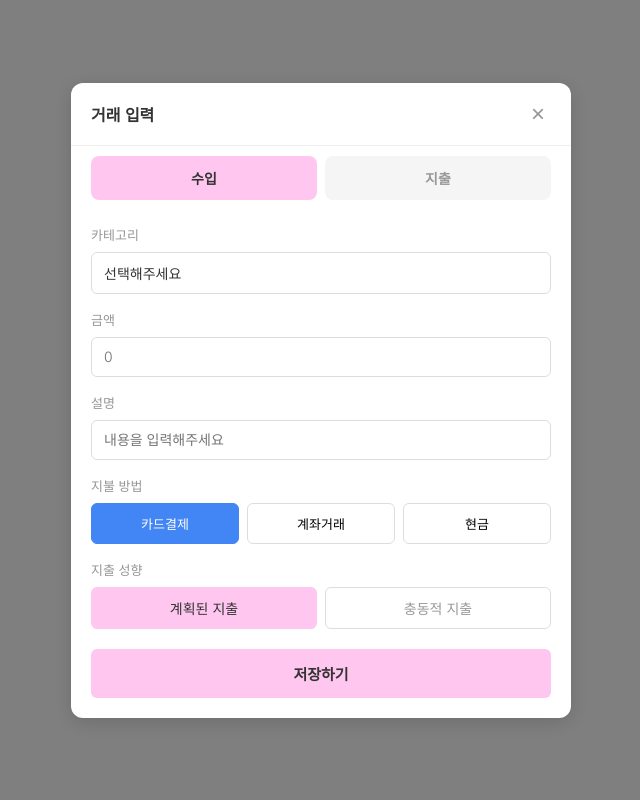
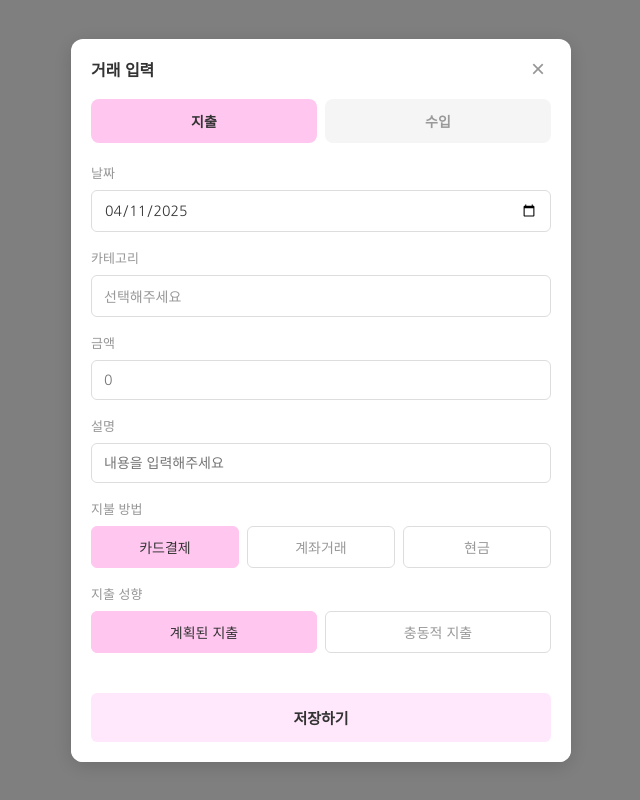
Before and after one commit to joonyee/KB-SkeletonProject-PiggyBank, a Vue app: page / in a window 1280 px wide. Shown: the whole page, without its empty margins (319-959 px from the left). Built offline with nearby package versions, Linux system fonts and the light colour scheme; a web font is replaced by a local one.

Commit message:
수입지출 모달

```diff
--- a/src/components/CategoryModal.vue
+++ b/src/components/CategoryModal.vue
@@ -10,17 +10,17 @@
       <div class="tab-container">
         <button
           class="tab-button"
+          :class="{ active: activeTab === 'expense' }"
+          @click="changeTab('expense')"
+        >
+          지출
+        </button>
+        <button
+          class="tab-button"
           :class="{ active: activeTab === 'income' }"
           @click="changeTab('income')"
         >
           수입
-          </button>
-          <button
-            class="tab-button"
-            :class="{ active: activeTab === 'expense' }"
-            @click="changeTab('expense')"
-          >
-            지출
         </button>
       </div>
 
@@ -39,64 +39,64 @@
 </template>
 
 <script>
-  import '../assets/styles/global.css'
+import "../assets/styles/global.css";
 
 export default {
-    name: 'CategoryModal',
+  name: "CategoryModal",
   props: {
     initialTab: {
       type: String,
-        default: 'income',
-        validator: (value) => ['income', 'expense'].includes(value)
+      default: "income",
+      validator: (value) => ["income", "expense"].includes(value),
     },
     categories: {
       type: Object,
       default: () => ({
-          income: ['월급', '이자', '여행이자', '기타소득', '주식소득'],
-          expense: ['식비', '교통비', '주거비', '통신비', '의료비']
-        })
-      }
+        income: ["월급", "이자", "여행이자", "기타소득", "주식소득"],
+        expense: ["식비", "교통비", "주거비", "통신비", "의료비"],
+      }),
+    },
   },
   data() {
     return {
       activeTab: this.initialTab,
-        isMobile: false
-      }
+      isMobile: false,
+    };
   },
   computed: {
     filteredCategories() {
-        return this.categories[this.activeTab] || []
-      }
+      return this.categories[this.activeTab] || [];
+    },
   },
   watch: {
     initialTab(newVal) {
-        this.activeTab = newVal
-      }
+      this.activeTab = newVal;
+    },
   },
   mounted() {
-      this.checkScreenSize()
-      window.addEventListener('resize', this.checkScreenSize)
+    this.checkScreenSize();
+    window.addEventListener("resize", this.checkScreenSize);
   },
   beforeUnmount() {
-      window.removeEventListener('resize', this.checkScreenSize)
+    window.removeEventListener("resize", this.checkScreenSize);
   },
   methods: {
     checkScreenSize() {
-        this.isMobile = window.innerWidth < 768
+      this.isMobile = window.innerWidth < 768;
     },
     changeTab(tab) {
-        this.activeTab = tab
-        this.$emit('tab-change', tab)
+      this.activeTab = tab;
+      this.$emit("tab-change", tab);
     },
     selectCategory(category) {
-        this.$emit('select', category)
-        this.closeModal()
+      this.$emit("select", category);
+      this.closeModal();
     },
     closeModal() {
-        this.$emit('close')
-      }
-    }
-  }
+      this.$emit("close");
+    },
+  },
+};
 </script>
 
 <style scoped>
@@ -164,8 +164,9 @@
 }
 
 .tab-container {
+  padding: 16px 20px;
+  gap: 12px;
   display: flex;
-    border-bottom: 1px solid #eee;
 }
 
 .tab-button {
@@ -183,14 +184,6 @@
   background-color: var(--primary-color);
   color: var(--text-color);
   font: var(--ng-bold-14);
-  }
-
-  .tab-button:first-child {
-    border-top-left-radius: 8px;
-  }
-
-  .tab-button:last-child {
-    border-top-right-radius: 8px;
 }
 
 .category-list {
--- a/src/components/TransactionModal.vue
+++ b/src/components/TransactionModal.vue
@@ -1,30 +1,47 @@
 <template>
   <div class="modal-container" v-if="isModalOpen">
     <div class="modal-backdrop" @click="closeModal"></div>
-      <div class="modal" :class="{ 'mobile': isMobile }">
+    <div class="modal" :class="{ mobile: isMobile }">
       <div class="modal-header">
         <h2>거래 입력</h2>
         <button class="close-button" @click="closeModal">&times;</button>
       </div>
 
       <div class="tab-container">
-          <button class="tab-button"
-            :class="{ 'active': activeTab === 'income' }"
-            @click="activeTab = 'income'">수입</button>
-          <button class="tab-button"
-            :class="{ 'active': activeTab === 'expense' }"
-            @click="activeTab = 'expense'">지출</button>
+        <button
+          class="tab-button"
+          :class="{ active: activeTab === 'expense' }"
+          @click="activeTab = 'expense'"
+        >
+          지출
+        </button>
+
+        <button
+          class="tab-button"
+          :class="{ active: activeTab === 'income' }"
+          @click="activeTab = 'income'"
+        >
+          수입
+        </button>
       </div>
 
       <div class="modal-body">
         <div class="form-group">
+          <label>날짜</label>
+          <input type="date" v-model="selectedDate" class="form-input" />
+        </div>
+        <div class="form-group">
           <label>카테고리</label>
-            <div class="category-select"
-              :class="{ 'error': showCategoryError }"
-              @click="openCategoryModal">
-              {{ selectedCategory || '선택해주세요' }}
+          <div
+            class="category-select"
+            :class="{ error: showCategoryError }"
+            @click="openCategoryModal"
+          >
+            {{ selectedCategory || "선택해주세요" }}
           </div>
-            <div v-if="showCategoryError" class="error-message">카테고리를 선택해주세요</div>
+          <div v-if="showCategoryError" class="error-message">
+            카테고리를 선택해주세요
+          </div>
         </div>
 
         <div class="form-group">
@@ -33,7 +50,8 @@
             type="number"
             v-model="amount"
             placeholder="0"
-              class="form-input"/>
+            class="form-input"
+          />
         </div>
 
         <div class="form-group">
@@ -42,7 +60,8 @@
             type="text"
             v-model="description"
             placeholder="내용을 입력해주세요"
-              class="form-input"/>
+            class="form-input"
+          />
         </div>
 
         <div class="form-group">
@@ -50,27 +69,47 @@
           <div class="payment-method-container">
             <button
               class="payment-method-button"
-                :class="{ 'active': paymentMethod === 'account' }"
-                @click="paymentMethod = 'account'">카드결제</button>
-              <button class="payment-method-button"
-                :class="{ 'active': paymentMethod === 'neutral' }"
-                @click="paymentMethod = 'neutral'">계좌거래</button>
-              <button class="payment-method-button"
-                :class="{ 'active': paymentMethod === 'negative' }"
-                @click="paymentMethod = 'negative'">현금</button>
+              :class="{ active: paymentMethod === 'account' }"
+              @click="paymentMethod = 'account'"
+            >
+              카드결제
+            </button>
+            <button
+              class="payment-method-button"
+              :class="{ active: paymentMethod === 'neutral' }"
+              @click="paymentMethod = 'neutral'"
+            >
+              계좌거래
+            </button>
+            <button
+              class="payment-method-button"
+              :class="{ active: paymentMethod === 'negative' }"
+              @click="paymentMethod = 'negative'"
+            >
+              현금
+            </button>
           </div>
         </div>
 
         <div class="form-group">
           <label>지출 성향</label>
           <div class="tendency-container">
-                <button class="tendency-button":class="{ active: spendingTendency === 'planned' }"
-                @click="spendingTendency = 'planned'">계획된 지출</button>
-                <button class="tendency-button":class="{ active: spendingTendency === 'impulsive' }"
-                @click="spendingTendency = 'impulsive'">충동적 지출</button>
+            <button
+              class="tendency-button"
+              :class="{ active: spendingTendency === 'planned' }"
+              @click="spendingTendency = 'planned'"
+            >
+              계획된 지출
+            </button>
+            <button
+              class="tendency-button"
+              :class="{ active: spendingTendency === 'impulsive' }"
+              @click="spendingTendency = 'impulsive'"
+            >
+              충동적 지출
+            </button>
           </div>
         </div>
-
       </div>
 
       <div class="modal-footer">
@@ -85,81 +124,90 @@
       :categories="categories"
       @close="closeCategoryModal"
       @select="selectCategory"
-        @tab-change="handleCategoryTabChange"/>
+      @tab-change="handleCategoryTabChange"
+    />
   </div>
 </template>
 
 <script>
 // global.css 파일 임포트
-  import '../assets/styles/global.css'
-  import CategoryModal from './CategoryModal.vue'
+import "../assets/styles/global.css";
+import CategoryModal from "./CategoryModal.vue";
 
 export default {
-    name: 'FinanceModal',
+  name: "FinanceModal",
   components: {
-      CategoryModal
+    CategoryModal,
   },
   props: {
     isOpen: {
       type: Boolean,
-        default: false
-      }
+      default: false,
+    },
   },
   data() {
     return {
       isModalOpen: this.isOpen,
       isCategoryModalOpen: false,
-        activeTab: 'income',
-        selectedCategory: '',
-        amount: '',
-        description: '',
-        paymentMethod: 'account',
-        spendingTendency: 'planned',
+      activeTab: "expense",
+      selectedDate: this.formatDate(new Date()),
+      selectedCategory: "",
+      amount: "",
+      description: "",
+      paymentMethod: "account",
+      spendingTendency: "planned",
       showCategoryError: false,
       isMobile: false,
       categories: {
-          income: ['월급', '이자', '여행이자', '기타소득', '주식소득'],
-          expense: ['식비', '교통비', '주거비', '통신비', '의료비']
-        }
-      }
+        income: ["월급", "이자", "여행이자", "기타소득", "주식소득"],
+        expense: ["식비", "교통비", "주거비", "통신비", "의료비"],
+      },
+    };
   },
   watch: {
     isOpen(newVal) {
-        this.isModalOpen = newVal
+      this.isModalOpen = newVal;
     },
     activeTab() {
-        this.selectedCategory = ''
-      }
+      this.selectedCategory = "";
+    },
   },
   mounted() {
-      this.checkScreenSize()
-      window.addEventListener('resize', this.checkScreenSize)
+    this.checkScreenSize();
+    window.addEventListener("resize", this.checkScreenSize);
   },
   beforeUnmount() {
-      window.removeEventListener('resize', this.checkScreenSize)
+    window.removeEventListener("resize", this.checkScreenSize);
   },
   methods: {
     checkScreenSize() {
-        this.isMobile = window.innerWidth < 768
+      this.isMobile = window.innerWidth < 768;
+    },
+    formatDate(date) {
+      const d = new Date(date);
+      const year = d.getFullYear();
+      const month = ("0" + (d.getMonth() + 1)).slice(-2);
+      const day = ("0" + d.getDate()).slice(-2);
+      return `${year}-${month}-${day}`;
     },
     openCategoryModal() {
-        this.isCategoryModalOpen = true
-        this.showCategoryError = false
+      this.isCategoryModalOpen = true;
+      this.showCategoryError = false;
     },
     closeCategoryModal() {
-        this.isCategoryModalOpen = false
+      this.isCategoryModalOpen = false;
     },
     selectCategory(category) {
-        this.selectedCategory = category
+      this.selectedCategory = category;
     },
     handleCategoryTabChange(tab) {
       // 카테고리 모달에서 탭이 변경되면 메인 모달의 탭도 변경
-        this.activeTab = tab
+      this.activeTab = tab;
     },
     saveTransaction() {
       if (!this.selectedCategory) {
-          this.showCategoryError = true
-          return
+        this.showCategoryError = true;
+        return;
       }
 
       const transaction = {
@@ -169,27 +217,29 @@
         description: this.description,
         paymentMethod: this.paymentMethod,
         spendingTendency: this.spendingTendency,
-          date: new Date()
-        }
+        date: this.selectedDate,
+      };
 
-        this.$emit('save', transaction)
-        this.resetForm()
-        this.closeModal()
+      this.$emit("save", transaction);
+      this.resetForm();
+      this.closeModal();
     },
     resetForm() {
-        this.selectedCategory = ''
-        this.amount = ''
-        this.description = ''
-        this.paymentMethod = 'account'
-        this.showCategoryError = false
+      this.selectedCategory = "";
+      this.amount = "";
+      this.description = "";
+      this.paymentMethod = "account";
+      this.spendingTendency = "planned";
+      this.selectedDate = this.formatDate(new Date());
+      this.showCategoryError = false;
     },
     closeModal() {
-        this.resetForm()
-        this.isModalOpen = false
-        this.$emit('close')
-      }
-    }
-  }
+      this.resetForm();
+      this.isModalOpen = false;
+      this.$emit("close");
+    },
+  },
+};
 </script>
 
 <style scoped>
@@ -220,8 +270,9 @@
   border-radius: 12px;
   width: 500px;
   max-width: 90%;
-  max-height: 90vh;
-  overflow-y: auto;
+  max-height: none; /* 💥 제한 없애기 */
+  height: auto; /* 내용에 맞게 자동 조절 */
+  overflow: visible; /* 스크롤바 없애기 */
   box-shadow: 0 4px 20px rgba(0, 0, 0, 0.15);
   z-index: 1001;
   font-family: var(--font-nanum-gothic);
@@ -240,8 +291,7 @@
   display: flex;
   justify-content: space-between;
   align-items: center;
-  padding: 16px 20px;
-  border-bottom: 1px solid #eee;
+  padding: 15px 20px;
 }
 
 .modal-header h2 {
@@ -261,7 +311,7 @@
 .tab-container {
   display: flex;
   gap: 8px; /* 버튼 사이 간격 */
-  margin: 10px 20px 5px;
+  margin: 0px 20px;
 }
 
 .tab-button {
@@ -277,8 +327,8 @@
 }
 
 .tab-button.active {
-  background-color: var(--primary-color); /* 예: #ffc7ef */
-  color: var(--text-color); /* 진한 글자색 */
+  background-color: var(--primary-color);
+  color: var(--text-color);
 }
 
 .tab-button:first-child {
@@ -325,7 +375,7 @@
   border-radius: 6px;
   background-color: var(--background-color);
   cursor: pointer;
-  color: var(--text-color);
+  color: #999;
   font: var(--ng-reg-14);
   box-sizing: border-box;
 }
@@ -353,14 +403,15 @@
   border-radius: 6px;
   background-color: var(--background-color);
   cursor: pointer;
-  font: var(--ng-reg-13);
+  color: #999;
+  font: var(--ng-reg-14);
   transition: all 0.2s;
 }
 
 .payment-method-button.active {
-  background-color: #4285f4;
-  color: var(--text-white);
-  border-color: #4285f4;
+  background-color: var(--primary-color);
+  color: var(--text-color);
+  border-color: var(--primary-color);
 }
 
 .tendency-container {
@@ -389,12 +440,15 @@
 
 .modal-footer {
   padding: 0 20px 20px;
+  background: var(--background-color);
+  padding: 20px 20px;
+  border-radius: 0 0 12px 12px;
 }
 
 .save-button {
   width: 100%;
   padding: 14px;
-  background-color: var(--primary-color);
+  background-color: var(--secondary-color);
   border: none;
   border-radius: 6px;
   color: var(--text-color);
@@ -404,7 +458,7 @@
 }
 
 .save-button:hover {
-  background-color: var(--secondary-color);
+  background-color: #ffa6d8;
 }
 
 /* 크롬, 사파리, 엣지 */
@@ -425,5 +479,18 @@ input[type="number"] {
   .tendency-method-container {
     flex-direction: column;
   }
+  .modal.mobile {
+    height: 100%;
+    max-height: 100%;
+    overflow-y: auto; /* 📱 모바일에서만 세로 스크롤 허용 */
+  }
+
+  .modal-footer {
+    border-top: 1px solid #ddd;
+
+    bottom: 0;
+    position: sticky;
+    box-shadow: 0 -4px 20px rgba(0, 0, 0, 0.1);
+  }
 }
 </style>
```
Lines whose indentation alone changed are shown as unchanged.
